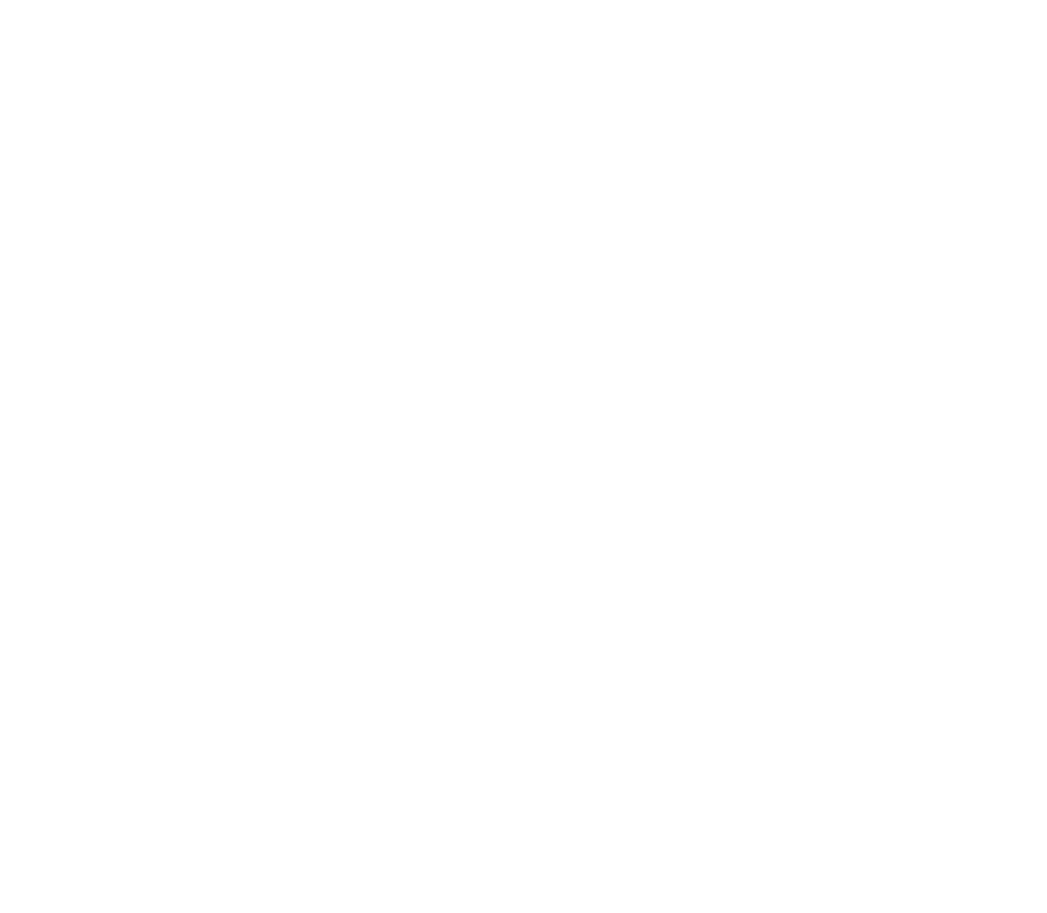
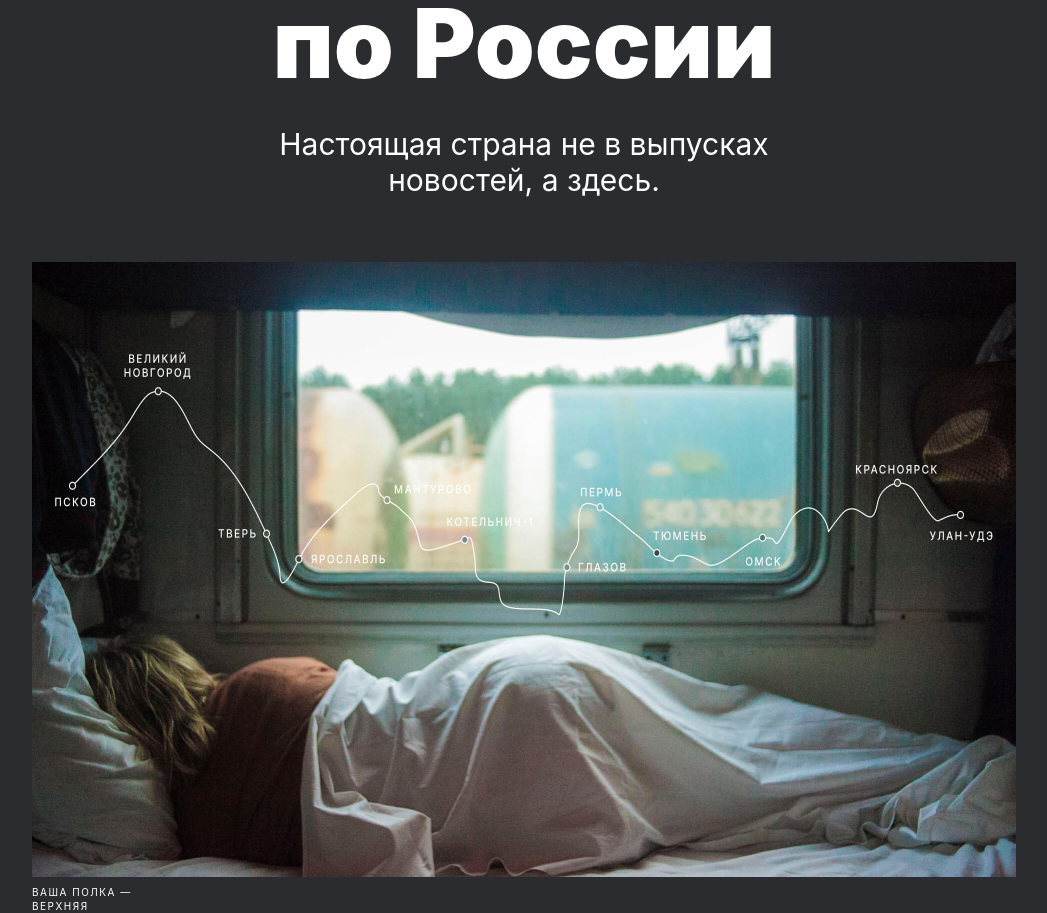
Before and after one commit to Alexeyitm/russian-travel-react, a React (Create React App) app: page / in a window 1280 px wide. Shown: the part 242-1155 px from the top of the page, without its empty margins (116-1163 px from the left). Before the commit the page ends 800 px from the top, so only its background shows below. Built offline with nearby package versions, Linux system fonts and the light colour scheme.

Commit message:
feat: add lead block

```diff
--- a/src/components/App.css
+++ b/src/components/App.css
@@ -9,4 +9,5 @@
   font-family: 'Inter', Arial, sans-serif;
   background-color: #2A2C2F;
   color: #FFFFFF;
+  cursor: default;
 }
--- /dev/null
+++ b/src/components/Main/Lead/Lead.js
@@ -0,0 +1,16 @@
+import React from "react";
+import s from './Lead.module.css';
+import Way from "../../../image/Lead/lead-polka.jpg";
+
+function Lead() {
+  return (
+    <section className={s.lead}>
+      <h1 className={s.title}>Путешествия по России</h1>
+      <p className={s.subtitle}>Настоящая страна не в выпусках новостей, а здесь.</p>
+      <img className={s.img} src={Way} alt="Маршрут"></img>
+      <span class={s.caption}>ваша полка — верхняя</span>
+    </section>
+  );
+}
+
+export default Lead;
--- /dev/null
+++ b/src/components/Main/Lead/Lead.module.css
@@ -0,0 +1,42 @@
+.lead {
+  max-width: 984px;
+  margin: 0 auto;
+  padding-top: 56px;
+  display: flex;
+  flex-direction: column;
+}
+
+.title {
+  margin: 0 auto 32px;
+  max-width: 720px;
+  font-style: normal;
+  font-weight: 900;
+  font-size: 96px;
+  line-height: 1.04;
+  text-align: center;
+}
+
+.subtitle {
+  margin: 0 auto 64px;
+  max-width: 640px;
+  font-style: normal;
+  font-weight: normal;
+  font-size: 30px;
+  line-height: 1.2;
+  text-align: center;
+}
+
+.img {
+  width: 100%;
+}
+
+.caption {
+  margin: 8px 0 0 0;
+  max-width: 160px;
+  font-style: normal;
+  font-weight: normal;
+  font-size: 10px;
+  line-height: 1.4;
+  letter-spacing: 1.5px;
+  text-transform: uppercase;
+}
--- a/src/components/Main/Main.js
+++ b/src/components/Main/Main.js
@@ -1,9 +1,10 @@
 import React from 'react';
+import Lead from './Lead/Lead';
 
 function Main() {
   return (
     <main>
-
+      <Lead />
     </main>
   );
 }
```
